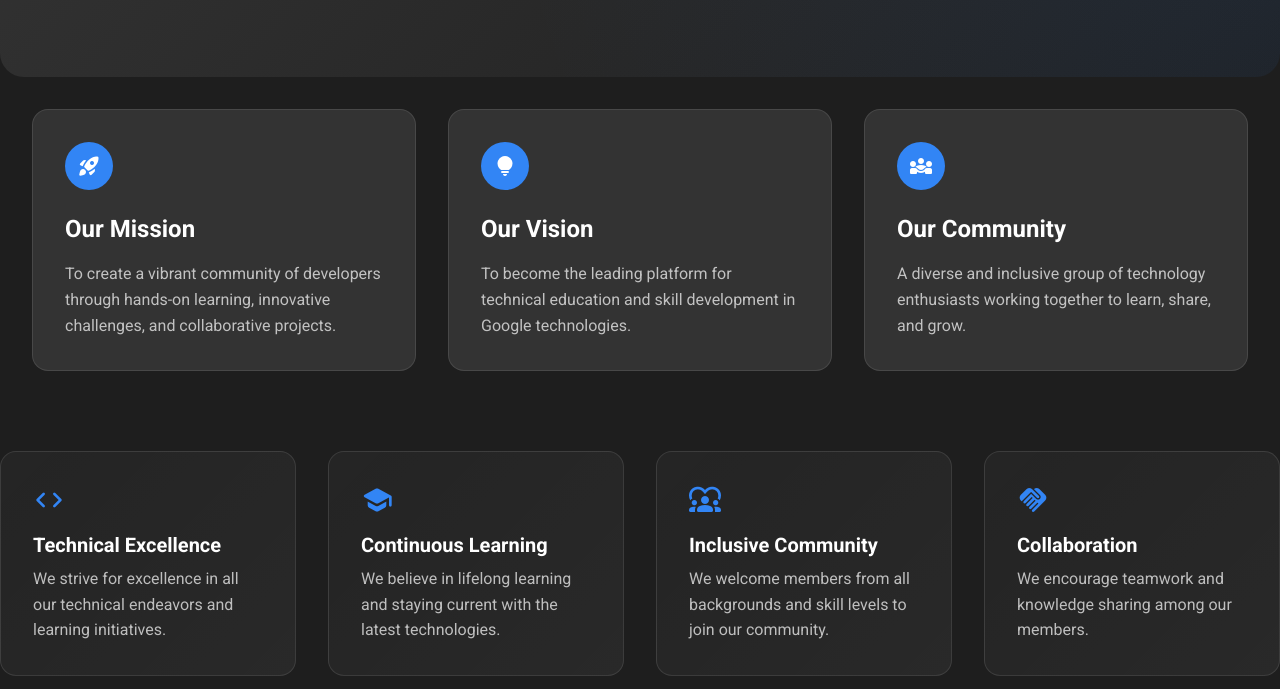
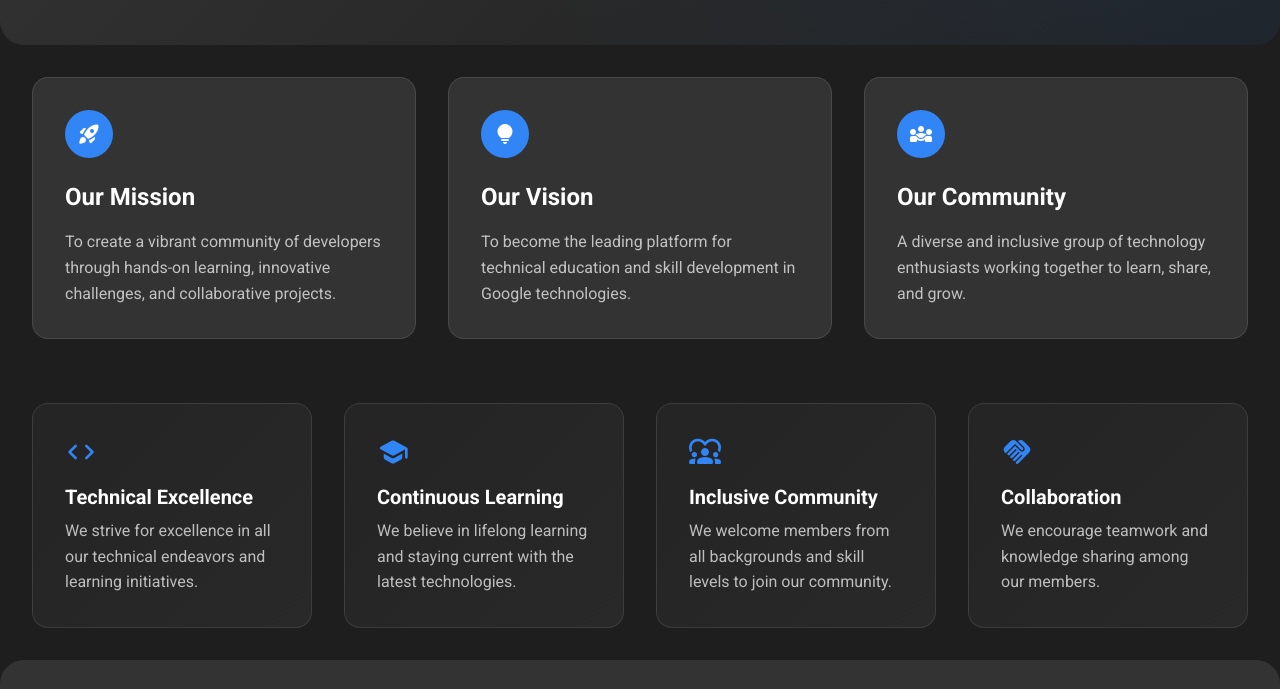
Before and after one commit to claudiahodoroga/gdg-kickoff-2025, a website: page public/about.html in a window 1280 px wide. Shown: the part 271-960 px from the top of the page. Drawn offline with Linux system fonts and the light colour scheme; sample sign-in values are in the browser's storage.

Commit message:
fixed css issues

```diff
--- a/public/css/about.css
+++ b/public/css/about.css
@@ -297,6 +297,13 @@
   line-height: 1.6;
 }
 
+/* Ajustes para centrar el contenido y limitar el ancho */
+.about-hero, .mission-section, .team-section, .values-grid {
+  max-width: 1400px;
+  margin: 0 auto;
+  padding: var(--spacing-xl);
+}
+
 /* Animations */
 @keyframes fadeIn {
   from {
```
Also changed, not shown: public/css/events.css (+7 -0 lines).
